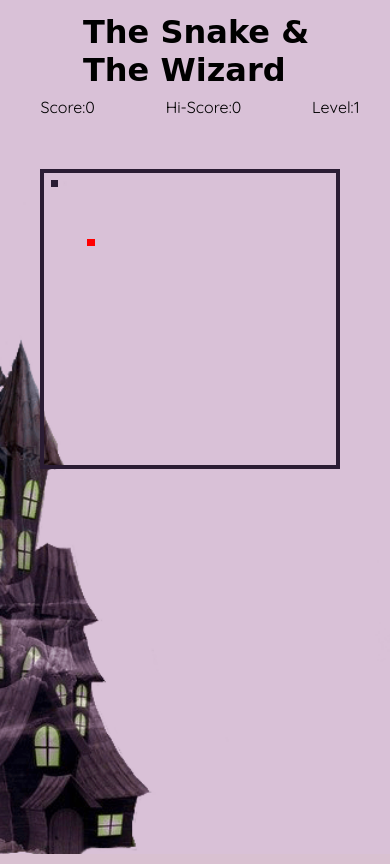
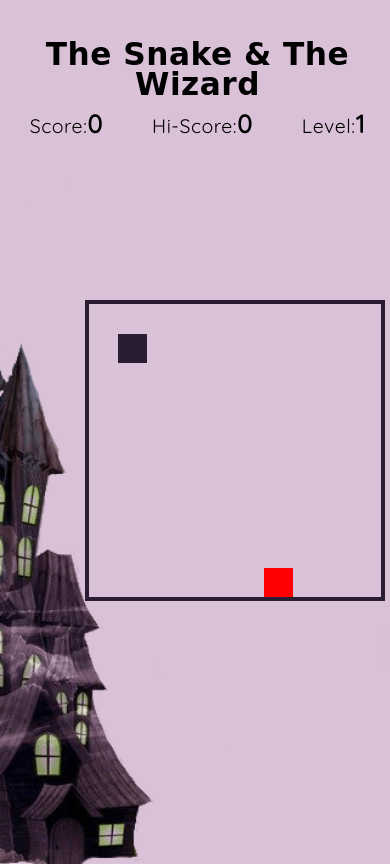
Before and after one commit to datonex/mystery-army, a plain HTML site: page index.html in a window 390 px wide. Drawn offline with Linux system fonts and the light colour scheme; a web font is replaced by a local one.

Commit message:
Fix content alignment and font size

```diff
--- a/assets/css/style.css
+++ b/assets/css/style.css
@@ -3,31 +3,44 @@
 body {
   font-family: "Quicksand", sans-serif;
   background: #d9c1d1;
-  min-height: 100vh;
+  height: 100vh;
   width: 100vw;
   display: flex;
   justify-content: space-around;
   align-items: center;
   margin: 0;
+  overflow: hidden;
 }
 
 h1 {
   font-family: "Mystery Quest", cursive, sans-serif;
+  font-size: 60px;
 }
 
-.game-board-container {
-  width: 90vmin;
-  height: 90vmin;
+div {
+  font-size: 20px;
+  line-height: 30px;
+  letter-spacing: 0.5px;
 }
 
+.info-container {
+  margin-top: 20px;
+}
+
+#score,
+#hiscore,
+#level {
+  font-size: 25px;
+  font-weight: 900;
+}
 #game-board {
   background-color: #d9c1d1;
   border: 4px solid #2a1c33;
   width: 90vmin;
   height: 90vmin;
   display: grid;
-  grid-template-rows: repeat(40, 1fr);
-  grid-template-columns: repeat(40, 1fr);
+  grid-template-rows: repeat(10, 1fr);
+  grid-template-columns: repeat(10, 1fr);
 }
 
 .snake {
@@ -43,7 +56,6 @@ h1 {
     background: #d9c1d1 url(../img/bg-plain-tablet.png) center center / cover
       no-repeat;
     display: block;
-    margin: 5px;
   }
 
   .info-container {
@@ -57,7 +69,18 @@ h1 {
   }
 
   h1 {
-    margin: 2px 0;
+    margin: 5px 0;
+    font-size: 40px;
+  }
+
+  div {
+    font-size: 16px;
+    line-height: 30px;
+    letter-spacing: 0.5px;
+  }
+
+  .info-container {
+    margin-left: 5px;
   }
 
   #game-board {
@@ -75,18 +98,42 @@ h1 {
     background: #d9c1d1 url(../img/bg-plain-mobile.png) top left / cover
       no-repeat;
   }
+  .h1-container {
+    height: 50px;
+    width: 100%;
+    margin: 5% 0;
+  }
 
   h1 {
-    margin: 2% 20%;
+    text-align: center;
+    font-size: 8vw;
+    margin: 0;
+  }
+
+  div {
+    font-size: 5vw;
   }
 
   .info-container {
     display: flex;
     flex-flow: row wrap;
     align-items: center;
+    height: 125px;
   }
 
   #game-board {
+    margin-top: 5px;
     top: 20vh;
+    right: 30px;
   }
 }
+
+@media screen and (max-width: 450px) {
+  .info-container {
+    height: 80px;
+  }
+  #game-board {
+    top: 35vh;
+    right: 5px;
+  }
+}
--- a/index.html
+++ b/index.html
@@ -19,7 +19,7 @@
   </head>
   <body>
     <div class="info-container">
-      <h1>The Snake & The Wizard</h1>
+      <div class="h1-container"><h1>The Snake & The Wizard</h1></div>
       <div>Score:<span id="score">0</span></div>
       <div>Hi-Score:<span id="hiscore">0</span></div>
       <div>Level:<span id="level">1</span></div>
```
